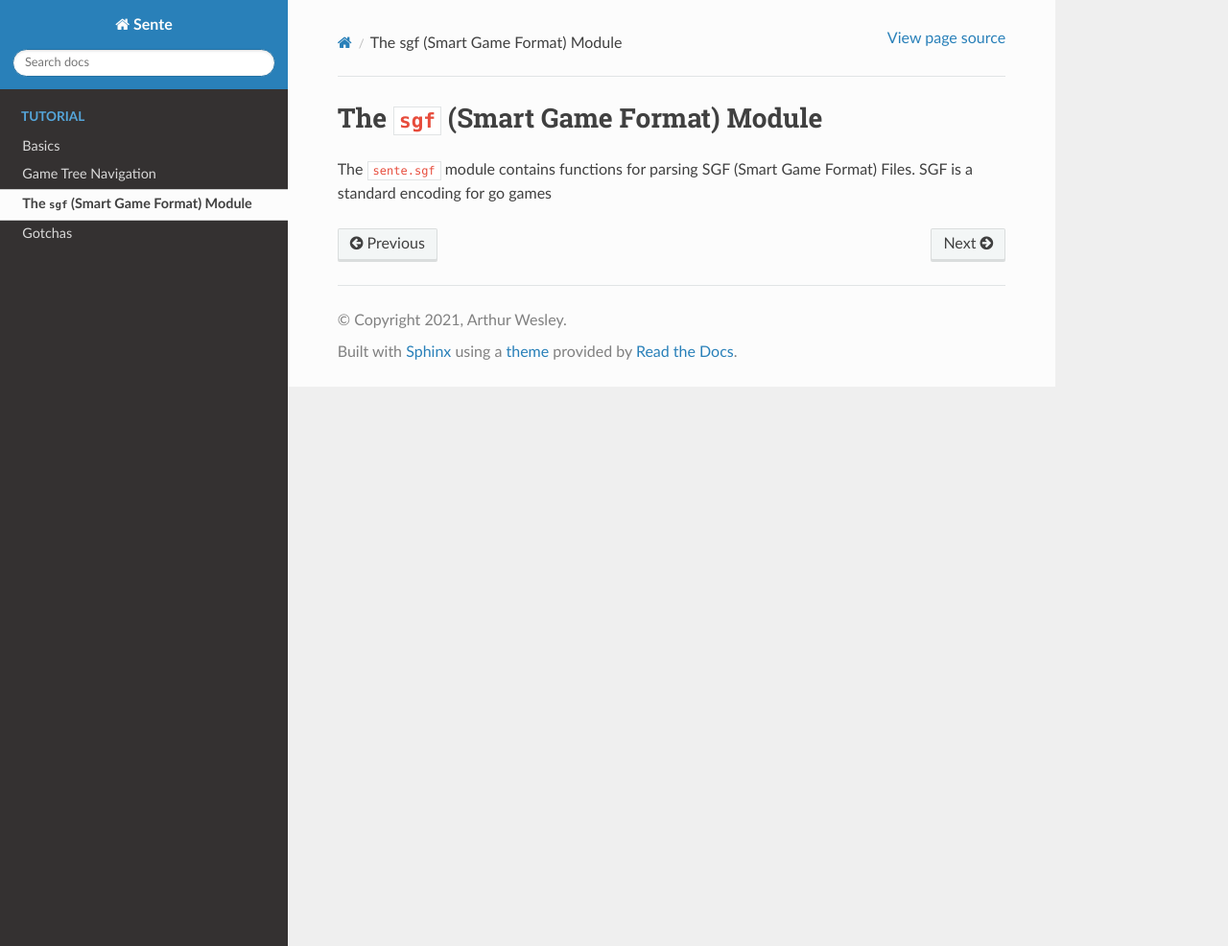
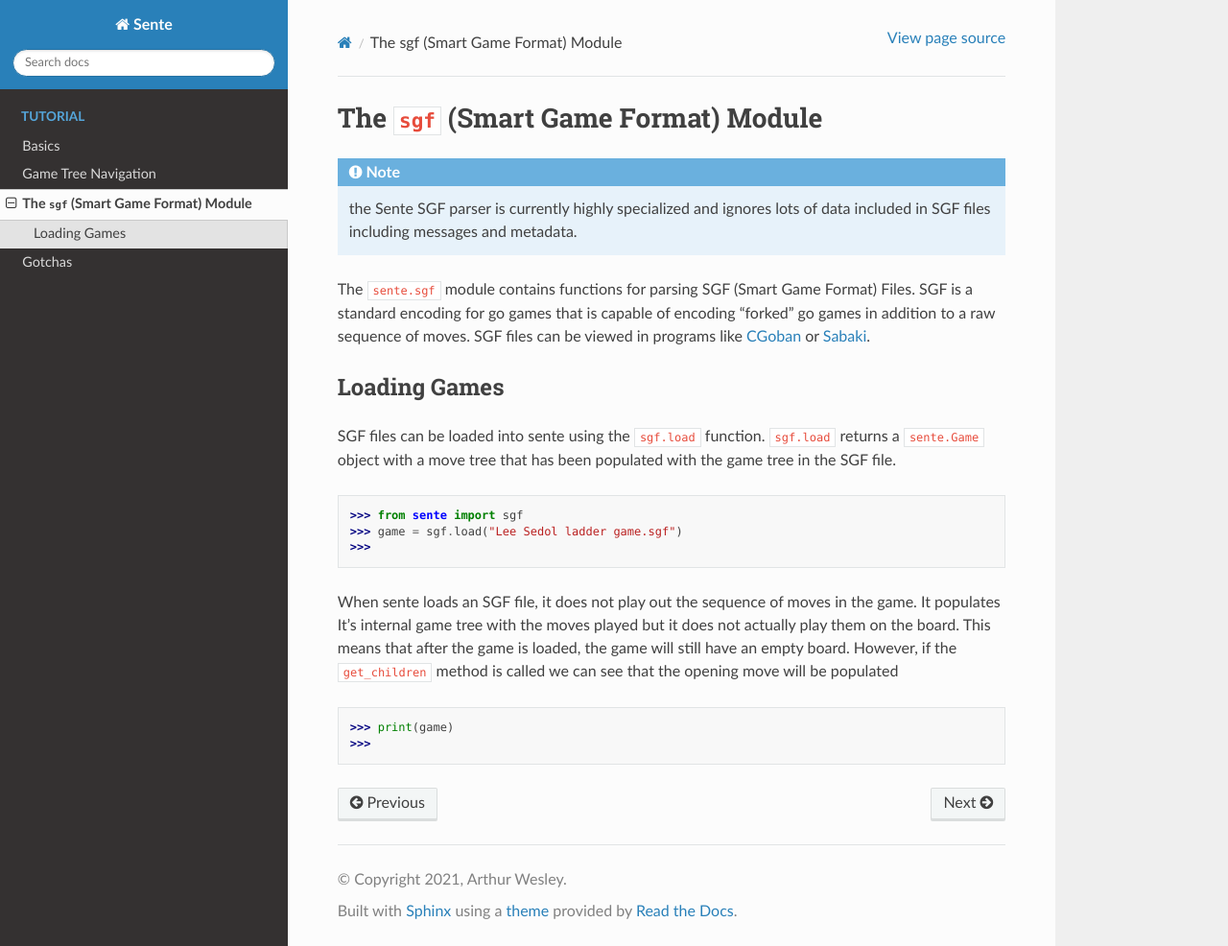
Before and after one commit to atw1020/sente, a Sphinx documentation site: the page built from docs/sgf.rst, in a window 1280 px wide and 986 px high. Shown: the whole window at 96% size. Built offline with Sphinx 7.4.7 and the Read the Docs theme 2.0.0, drawn with Linux system fonts in a browser that asks for light colours.

```diff
--- a/docs/sgf.rst
+++ b/docs/sgf.rst
@@ -1,5 +1,30 @@
 The ``sgf`` (Smart Game Format) Module
-====================================
+======================================
+
+.. Note:: the Sente SGF parser is currently highly specialized and ignores lots of data included in SGF files including messages and metadata.
 
 The ``sente.sgf`` module contains functions for parsing SGF (Smart Game Format) Files.
-SGF is a standard encoding for go games
+SGF is a standard encoding for go games that is capable of encoding "forked" go games in addition to a raw sequence of moves.
+SGF files can be viewed in programs like `CGoban <https://www.gokgs.com/download.jsp>`_ or `Sabaki <https://sabaki.yichuanshen.de>`_.
+
+Loading Games
+-------------
+
+SGF files can be loaded into sente using the ``sgf.load`` function.
+``sgf.load`` returns a ``sente.Game`` object with a move tree that has been populated with the game tree in the SGF file.
+
+.. code-block:: python
+
+    >>> from sente import sgf
+    >>> game = sgf.load("Lee Sedol ladder game.sgf")
+    >>>
+
+When sente loads an SGF file, it does not play out the sequence of moves in the game.
+It populates It's internal game tree with the moves played but it does not actually play them on the board.
+This means that after the game is loaded, the game will still have an empty board.
+However, if the ``get_children`` method is called we can see that the opening move will be populated
+
+.. code-block:: python
+
+    >>> print(game)
+    >>>
```
Also changed, not shown: 5 other files.
